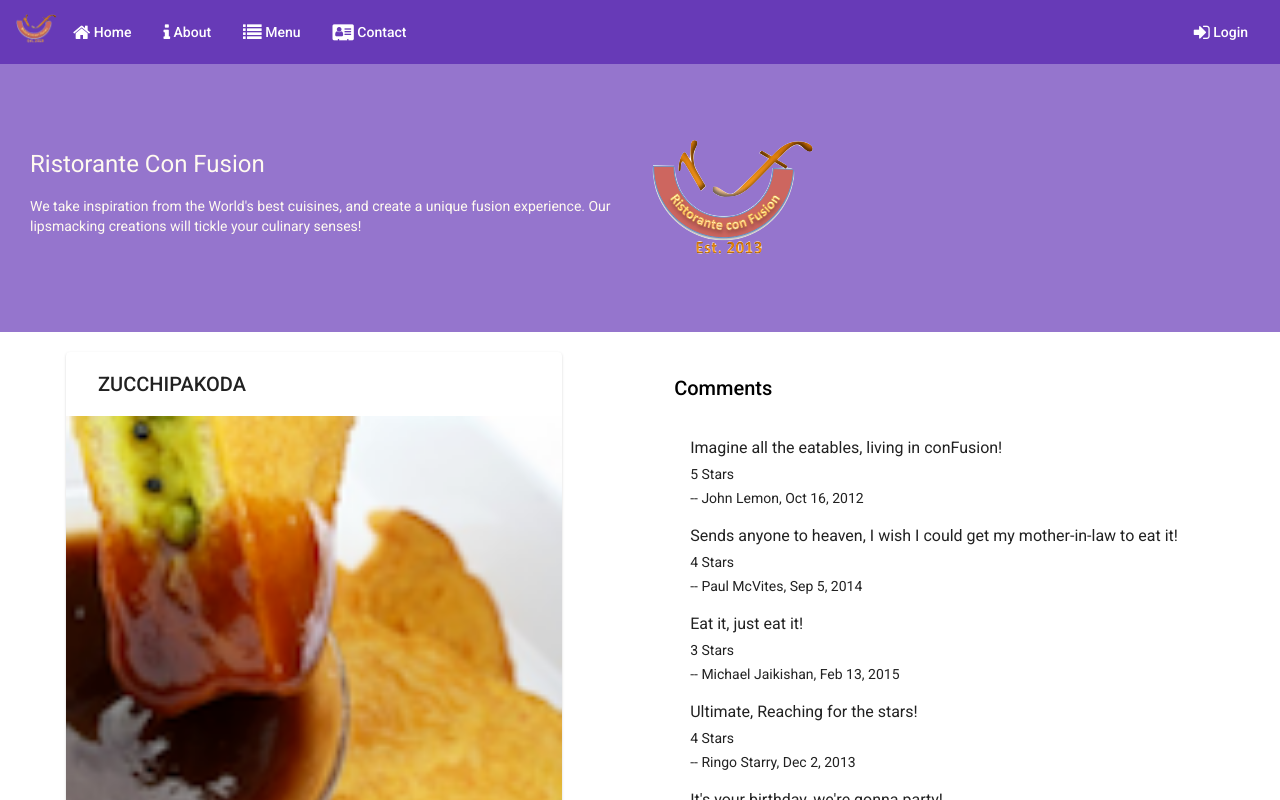
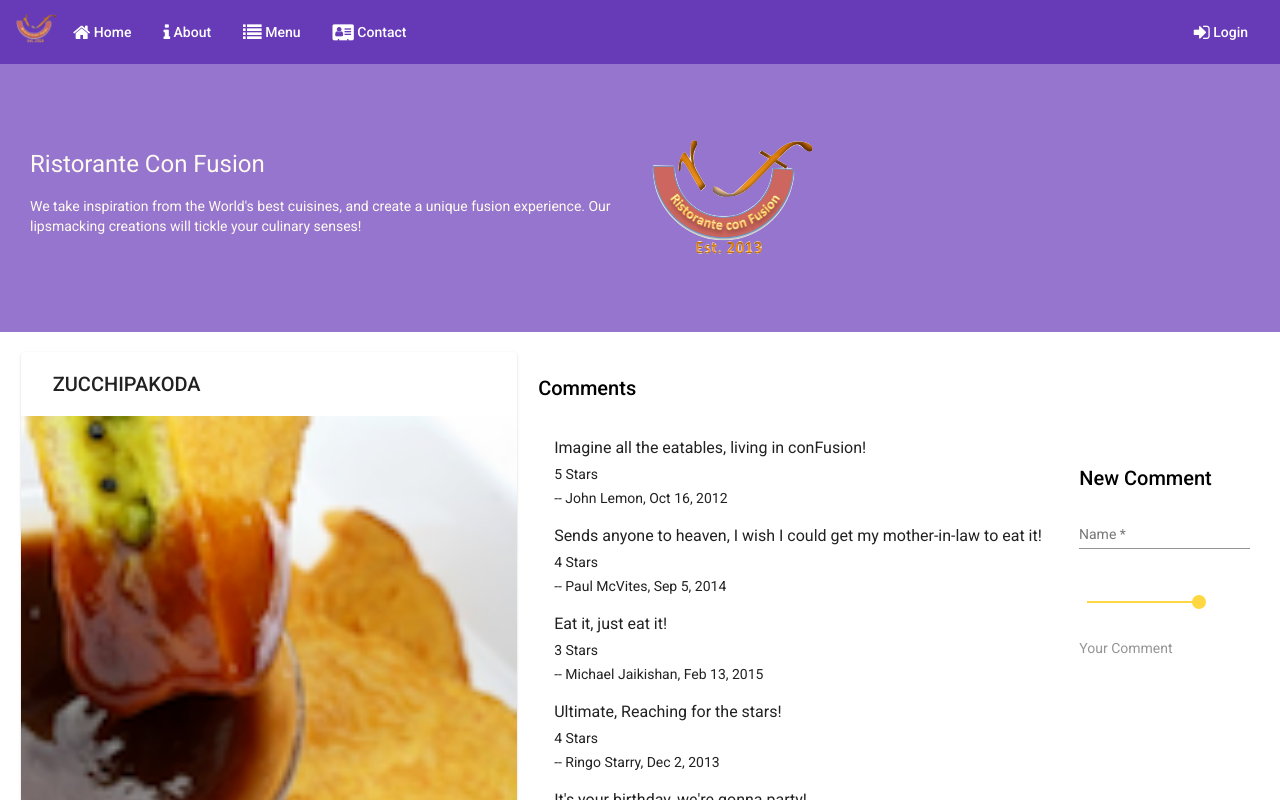
Before and after one commit to mehilshah6/coursera-full-stack-angular, an Angular app: page /dishdetail/1 in a window 1280 px wide. Shown: the top 800 px of the page. Built offline with nearby package versions, Linux system fonts and the light colour scheme.

Commit message:
Week 3 Assignment

```diff
--- a/src/app/app.module.ts
+++ b/src/app/app.module.ts
@@ -30,6 +30,7 @@
 import { MatSlideToggleModule } from '@angular/material/slide-toggle';
 import { FormsModule } from '@angular/forms';
 import { MatProgressSpinnerModule } from '@angular/material/progress-spinner';
+import { MatSliderModule } from "@angular/material/slider";
 
 @NgModule({
   declarations: [
@@ -61,7 +62,8 @@
     MatCheckboxModule,
     MatSlideToggleModule,
     MatSelectModule,
-    MatProgressSpinnerModule
+    MatProgressSpinnerModule,
+    MatSliderModule
   ],
   providers: [
     DishService,
--- a/src/app/dishdetail/dishdetail.component.html
+++ b/src/app/dishdetail/dishdetail.component.html
@@ -40,8 +40,38 @@
                     <h4 matLine>{{comment.rating}} Stars</h4>
                     <h4 matLine>-- {{comment.author}}, {{comment.date | date : 'mediumDate'}}</h4>
                 </mat-list-item>
+                <mat-list-item *ngIf = "this.commentForm.valid && this.commentForm.value.author && this.commentForm.value.comment">
+                    <h3 matLine>{{this.commentForm.value.comment}}</h3>
+                    <h4 matLine>{{this.commentForm.value.rating}} Stars</h4>
+                    <h4 matLine>-- {{this.commentForm.value.author}} </h4>
+                </mat-list-item>
             </mat-list>
         </div>
     </div>
+</div>
 
+        <form novalidate [formGroup]="commentForm" #fform="ngForm" (ngSubmit)="onSubmit()">
+            <h2>New Comment</h2>
+            <p>
+                <mat-form-field  class = "full-width">
+                    <input matInput formControlName = "author" placeholder="Name" type = "text" required>
+                    <mat-error *ngIf="formErrors.author">{{formErrors.author}}</mat-error>
+                </mat-form-field>
+            </p>
+            <p>
+                <mat-slider
+                [max]="5"
+                [min]="1"
+                [step]="1"
+                [thumbLabel]="true"
+                formControlName = "rating">
+            </mat-slider>
+        </p>
+        <p>
+            <textarea matInput formControlName = "comment" placeholder="Your Comment" type="text" rows = 12 required>
+            </textarea>
+            <mat-error *ngIf="formErrors.comment">{{formErrors.comment}}</mat-error>
+        </p>
+        <button type="submit" [disabled] = "this.commentForm.invalid" mat-button class="background-primary text-floral-white">Submit</button>
+    </form>
 </div>
--- a/src/app/dishdetail/dishdetail.component.scss
+++ b/src/app/dishdetail/dishdetail.component.scss
@@ -0,0 +1,11 @@
+.full-width {
+    width: 95%
+}
+
+.half-width {
+    width: 45%
+}
+
+.form-size {
+    width: 75%
+}
--- a/src/app/dishdetail/dishdetail.component.ts
+++ b/src/app/dishdetail/dishdetail.component.ts
@@ -1,9 +1,11 @@
-import { Component, Input, OnInit } from '@angular/core';
+import { Component, Input, OnInit, ViewChild } from '@angular/core';
 import { Dish } from '../shared/dish';
 import { DishService } from '../services/dish.service';
 import { Params, ActivatedRoute } from '@angular/router';
 import { Location } from '@angular/common';
 import { switchMap } from 'rxjs/operators';
+import { FormBuilder, FormGroup, Validators } from '@angular/forms';
+import { Comment } from '../shared/comment';
 
 @Component({
   selector: 'app-dishdetail',
@@ -12,14 +14,36 @@
 })
 export class DishdetailComponent implements OnInit {
 
+  @ViewChild('fform') commentFormDirective: any;
+
   dish! : Dish;
   dishIds! : string[];
   prev! : string;
   next! : string;
+  commentForm! : FormGroup;
+  comment! : Comment;
+
+  formErrors : any = {
+    'author': '',
+    'comment': '',
+  };
+
+  validationMessages : any = {
+    'author': {
+      'required':      'Name is required.',
+      'minlength':     'Name must be at least 2 characters long.',
+    },
+    'comment': {
+      'required':      'Comment is required.',
+    }
+  };
 
   constructor(private dishservice: DishService,
     private route: ActivatedRoute,
-    private location: Location) { }
+    private location: Location,
+    private fb : FormBuilder) {
+      this.createForm();
+    }
 
     ngOnInit() {
       const id = this.route.snapshot.params['id'];
@@ -38,4 +62,49 @@
       this.prev = this.dishIds[(this.dishIds.length + index - 1) % this.dishIds.length];
       this.next = this.dishIds[(this.dishIds.length + index + 1) % this.dishIds.length];
     }
+
+    createForm() {
+      this.commentForm = this.fb.group({
+        author : ['', [Validators.required, Validators.minLength(2)]],
+        rating : 5,
+        comment : ['', [Validators.required]]
+      });
+      this.commentForm.valueChanges.subscribe(data => this.onValueChanged(data));
+      this.onValueChanged();
+    }
+
+    onSubmit() {
+      if (this.commentForm.valid) {
+        this.comment = this.commentForm.value;
+        this.comment.date = new Date().toISOString();
+        this.dish.comments.push(this.comment);
+        this.commentForm.reset({
+          author : '',
+          rating : 5,
+          comment : ''
+        });
+        for (let control in this.commentForm.controls) {
+          this.commentForm.controls[control].setErrors(null);
+        }
+      }
+    }
+
+    onValueChanged(data?: any) {
+      if (!this.commentForm) { return; }
+      const form = this.commentForm;
+      for (const field in this.formErrors) {
+        if (this.formErrors.hasOwnProperty(field)) {
+          this.formErrors[field] = '';
+          const control = form.get(field);
+          if (control && control.dirty && !control.valid) {
+            const messages = this.validationMessages[field];
+            for (const key in control.errors) {
+              if (control.errors.hasOwnProperty(key)) {
+                this.formErrors[field] += messages[key] + ' ';
+              }
+            }
+          }
+        }
+      }
+    }
   }
--- a/src/app/services/dish.service.ts
+++ b/src/app/services/dish.service.ts
@@ -20,7 +20,7 @@
   }
 
   getFeaturedDish() : Observable<Dish> {
-    return of(DISHES.filter((dish) => dish.featured)[0]);
+    return of(DISHES.filter((dish) => dish.featured)[0]).pipe(delay(2000));
   }
 
   getDishIds() : Observable<string[] | any> {
```
